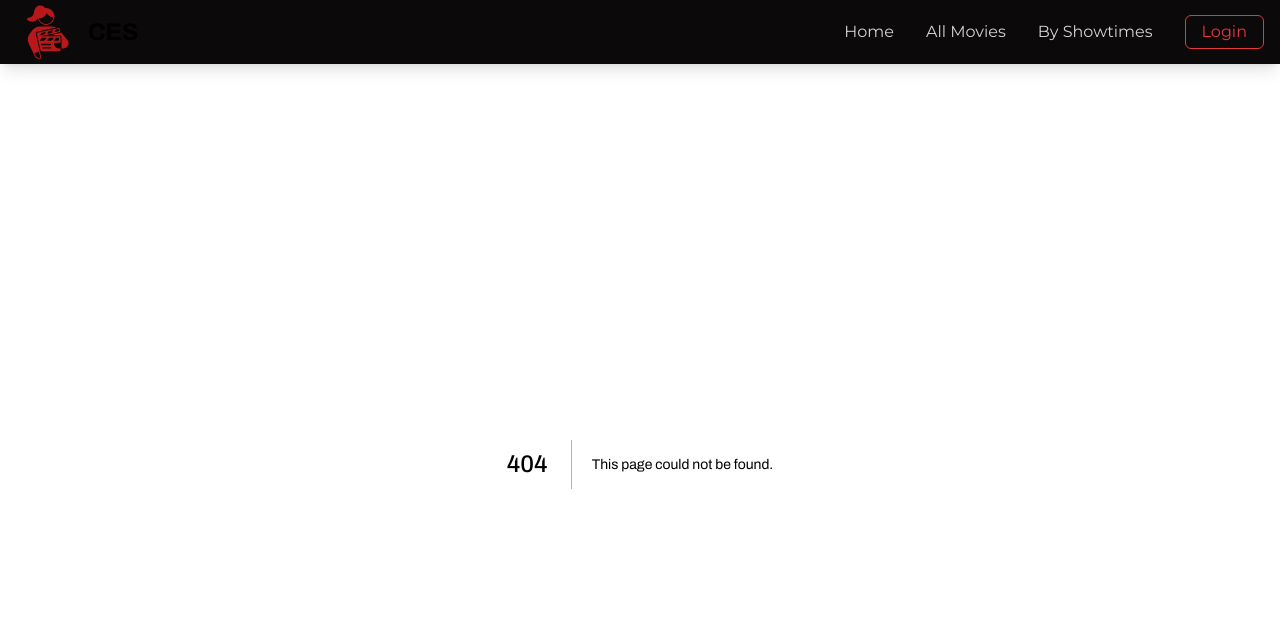
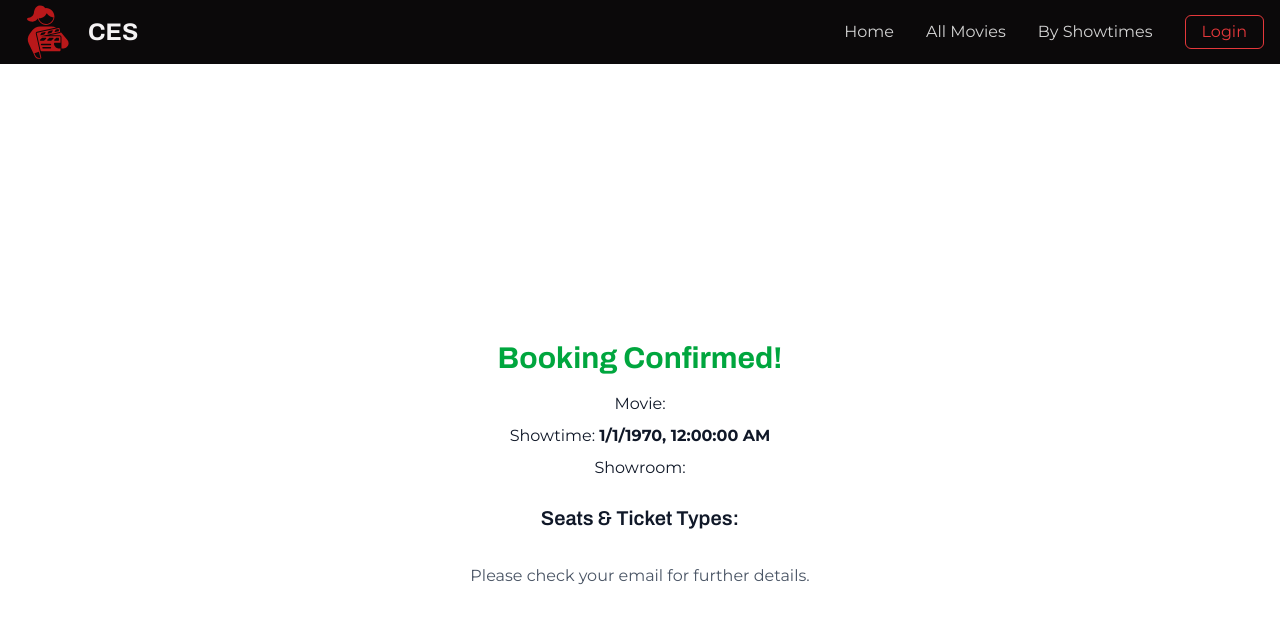
Before and after one commit to SavannahMilburnUGA/ces, a Next.js app in the folder ces/: page /booking-success in a window 1280 px wide. Before the commit this address had no page. Shown: the top 622 px of the page. Built offline with nearby package versions, Linux system fonts and the light colour scheme.

Commit message:
Kayla - Booking Success

```diff
--- /dev/null
+++ b/ces/src/app/booking-success/page.js
@@ -0,0 +1,43 @@
+"use client";
+
+import { useSearchParams } from "next/navigation";
+
+export default function BookingSuccess() {
+  const searchParams = useSearchParams();
+
+  // Get booking info from query params
+  const movie = searchParams.get("movie");
+  const showtime = searchParams.get("showtime");
+  const showroom = searchParams.get("showroom");
+  const seats = searchParams.get("seats"); // comma-separated
+  const ticketTypes = searchParams.get("ticketTypes"); // comma-separated
+
+  const seatList = seats ? seats.split(",") : [];
+  const ticketList = ticketTypes ? ticketTypes.split(",") : [];
+
+  return (
+    <div className="min-h-screen flex flex-col justify-center items-center bg-white text-gray-900 p-6">
+      <h1 className="text-3xl font-bold mb-4 text-green-600">Booking Confirmed!</h1>
+      <p className="mb-2">Movie: <strong>{movie}</strong></p>
+      <p className="mb-2">
+        Showtime: <strong>{new Date(showtime).toLocaleString()}</strong>
+      </p>
+      <p className="mb-2">Showroom: <strong>{showroom}</strong></p>
+
+      <div className="mt-4">
+        <h2 className="text-xl font-semibold mb-2">Seats & Ticket Types:</h2>
+        <ul className="list-disc list-inside">
+          {seatList.map((seat, idx) => (
+            <li key={seat}>
+              {seat} - {ticketList[idx]}
+            </li>
+          ))}
+        </ul>
+      </div>
+
+      <p className="mt-6 text-gray-600">
+        Please check your email for further details.
+      </p>
+    </div>
+  );
+}
```
